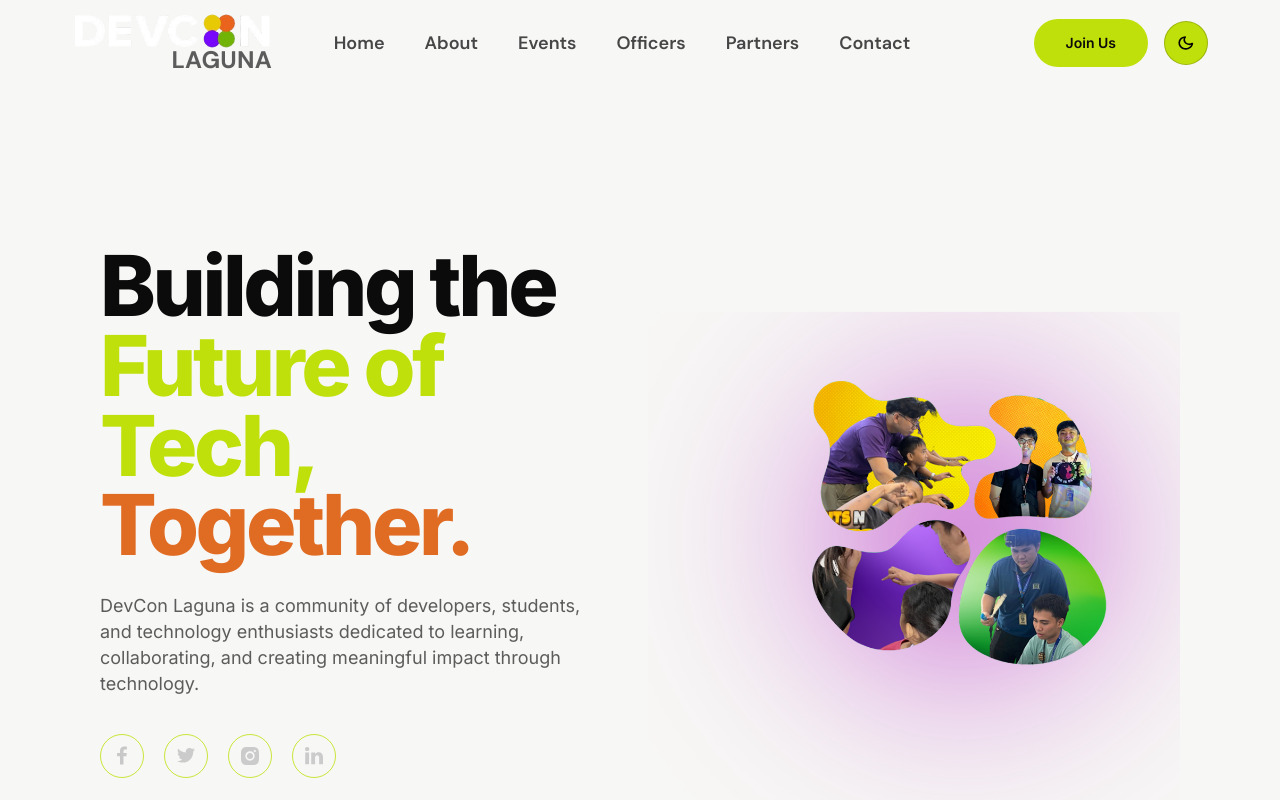
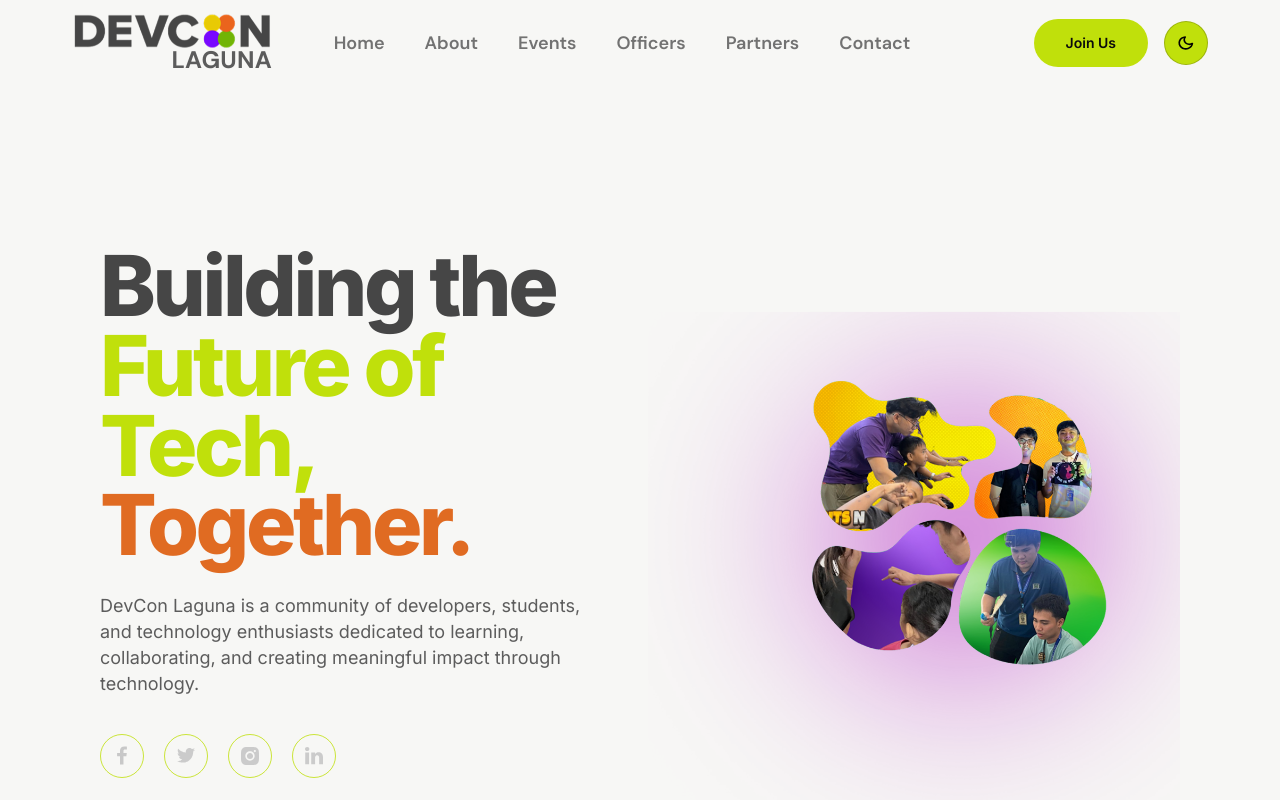
Before and after one commit to Ether-Lucky/DevCon-Laguna_Website, a Next.js app in the folder devcon/: page / in a window 1280 px wide. Both pictures are taken after a click on the button 1185 px from the left and 43 px from the top of the page. Shown: the top 800 px of the page. Built offline with nearby package versions, Linux system fonts and the light colour scheme.

Commit message:
chore: logo change theme

```diff
--- a/devcon/app/globals.css
+++ b/devcon/app/globals.css
@@ -54,7 +54,7 @@
 
 .light {
   --background: #f7f7f5;
-  --foreground: #0b0b0c;
+  --foreground: #464646;
   --muted: #5c5c5c;
   --border: rgba(11, 11, 12, 0.18);
   --surface: #ffffff;
--- a/devcon/components/ui/logo.tsx
+++ b/devcon/components/ui/logo.tsx
@@ -3,13 +3,23 @@ import Image from "next/image";
 export default function Logo() {
   return (
     <div className="shrink-0 leading-none">
+      {/* Shown in dark theme */}
       <Image
-        src="/logo/devcon-logo.png"
+        src="/logo/dark-logo.png"
         alt="Devcon Logo"
         width={240}
         height={76}
-        className="h-auto w-[170px] md:w-[200px]"
         priority
+        className="hidden h-auto w-[170px] dark:block md:w-[200px]"
+      />
+      {/* Shown in light theme */}
+      <Image
+        src="/logo/light-logo.png"
+        alt="Devcon Logo"
+        width={240}
+        height={76}
+        priority
+        className="block h-auto w-[170px] dark:hidden md:w-[200px]"
       />
       <span className="block text-right text-[24px] font-bold uppercase tracking-[0.01em] text-muted md:text-[24px]">
         Laguna
```
Also changed, not shown: devcon/public/logo/dark-logo.png (renamed from devcon/public/logo/devcon-Logo.png), devcon/public/logo/light-logo.png (added).
